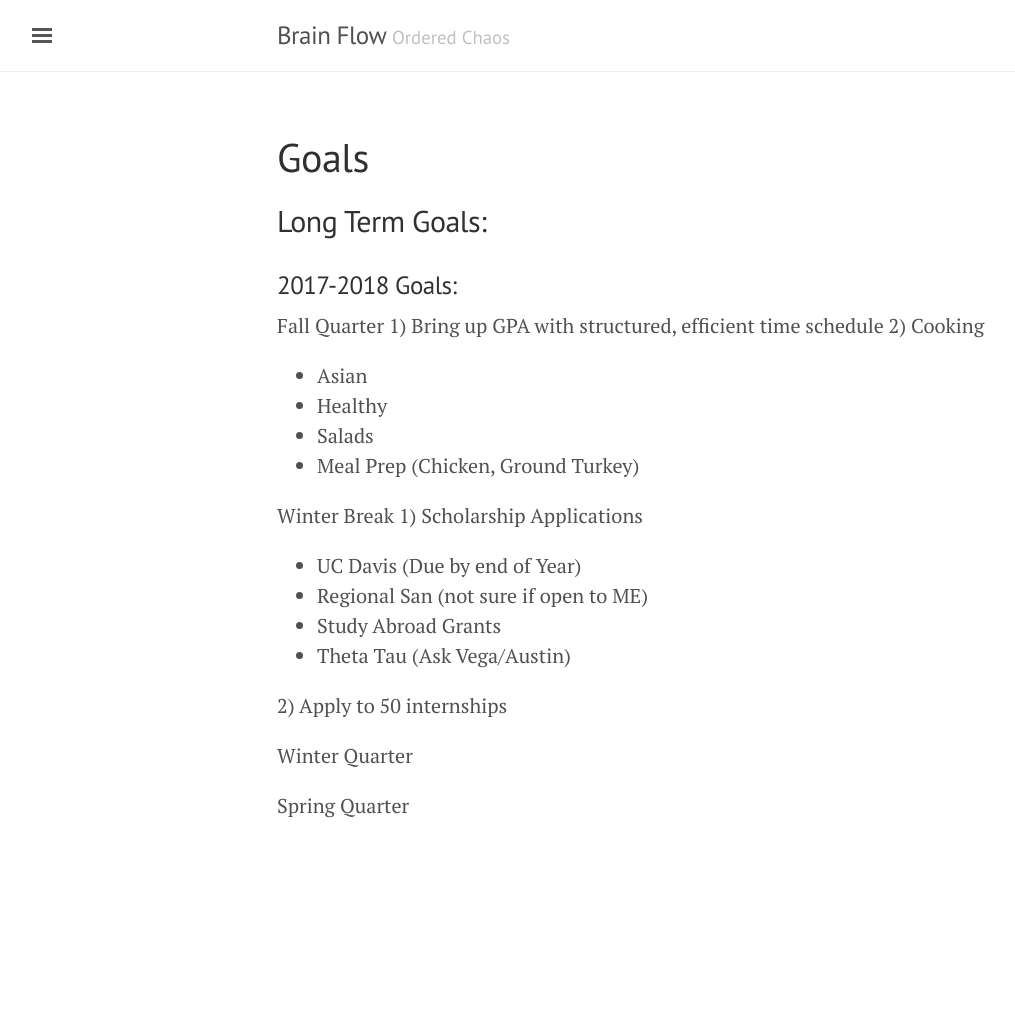
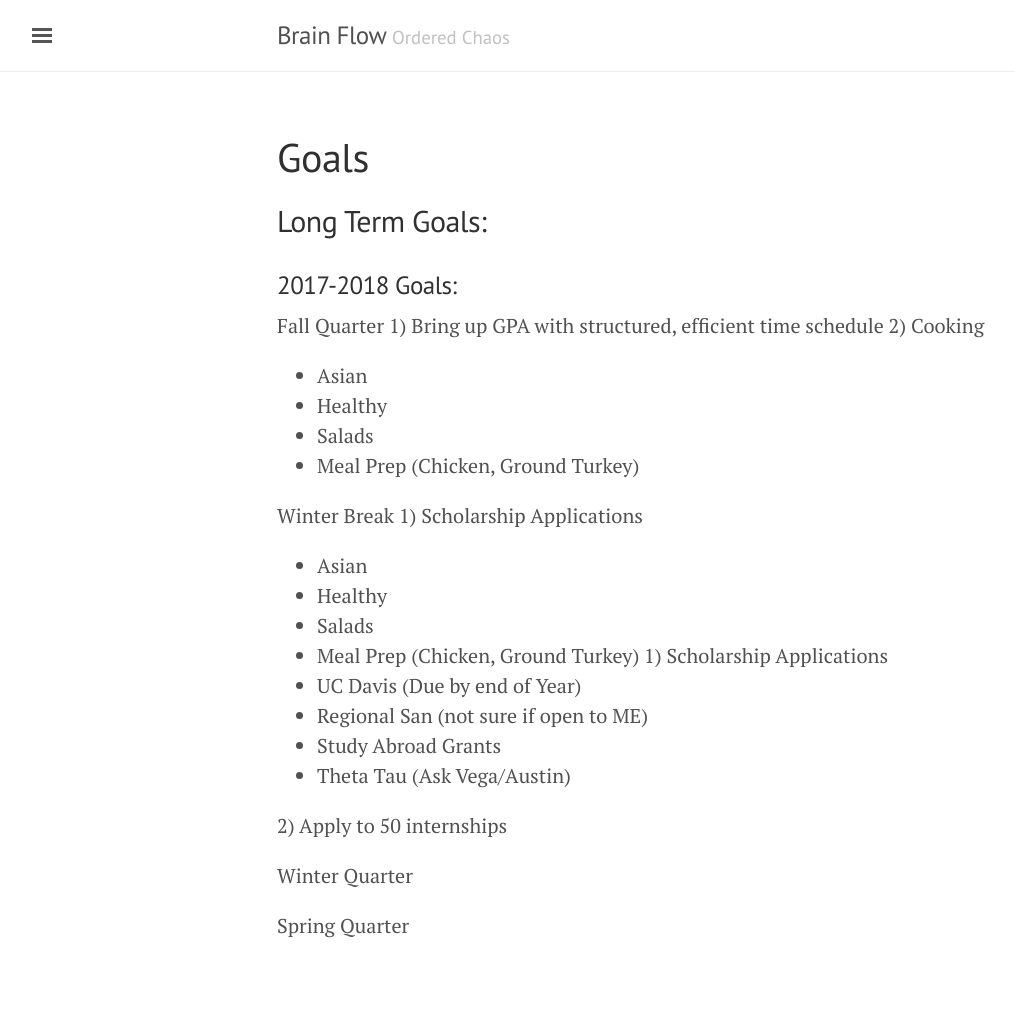
Before and after one commit to bjchia/bjchia.github.io, a Jekyll site: the page built from goals.md, in a window 1280 px wide. Shown: the whole page, without its empty margins (3-1018 px from the left). Built offline with Jekyll 4.4.1, drawn with Linux system fonts in a browser that asks for light colours; before the commit the page ends 901 px from its top, so only the background shows below that.

Commit message:
Update goals.md

```diff
--- a/goals.md
+++ b/goals.md
@@ -17,6 +17,11 @@ Fall Quarter
 
 Winter Break
 1) Scholarship Applications
+   - Asian
+   - Healthy
+   - Salads
+   - Meal Prep (Chicken, Ground Turkey)
+1) Scholarship Applications
   - UC Davis (Due by end of Year)
   - Regional San (not sure if open to ME)
   - Study Abroad Grants
```
